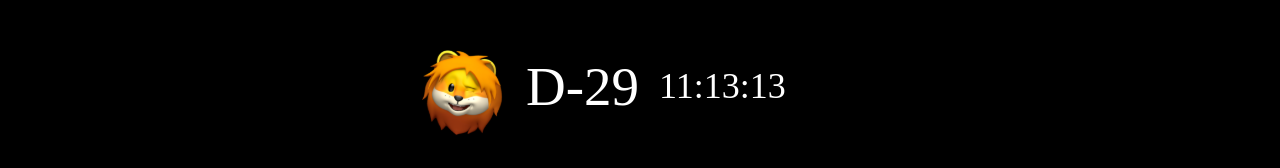
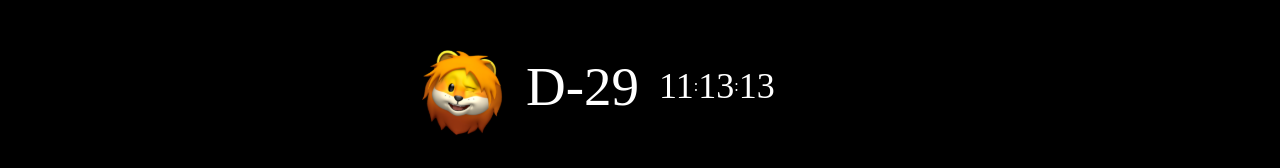
Before and after one commit to Applion-11th/Applion-Client, a React (Create React App) app: page /apply in a window 1280 px wide. Shown: the part 142-310 px from the top of the page. Built offline with nearby package versions, Linux system fonts and the light colour scheme; a web font is replaced by a local one.

Commit message:
refactor: use ternary operator in return

```diff
--- a/src/components/CountdownTimer/index.js
+++ b/src/components/CountdownTimer/index.js
@@ -17,10 +17,8 @@ const ShowCounter = ({ days, hours, minutes, seconds }) => {
   return (
     <Show>
       <DisplayDate value={days} isDanger={days <= 3} />
-      <DisplayTime value={hours} isDanger={false} />
-      <div className="timer">:</div>
-      <DisplayTime value={minutes} isDanger={false} />
-      <div className="timer">:</div>
+      <DisplayTime value={hours} isDanger={false} />:
+      <DisplayTime value={minutes} isDanger={false} />:
       <DisplayTime value={seconds} isDanger={false} />
     </Show>
   );
@@ -28,19 +26,21 @@ const ShowCounter = ({ days, hours, minutes, seconds }) => {
 
 export const CountdownTimer = ({ targetDate }) => {
   const [days, hours, minutes, seconds] = useCountdown(targetDate);
-
-  if (days + hours + minutes + seconds <= 0) {
-    return <ExpiredNotice />;
-  } else {
+  const total = days + hours + minutes + seconds;
   return (
+    <>
+      {total <= 0 ? (
+        <ExpiredNotice />
+      ) : (
         <ShowCounter
           days={days}
           hours={hours}
           minutes={minutes}
           seconds={seconds}
         />
+      )}
+    </>
   );
-  }
 };
 
 const Show = styled.div`
@@ -50,4 +50,5 @@ const Show = styled.div`
   align-items: center;
   border: none;
   color: white;
+  font-family: Wakeup;
 `;
```
Lines whose indentation alone changed are shown as unchanged.
